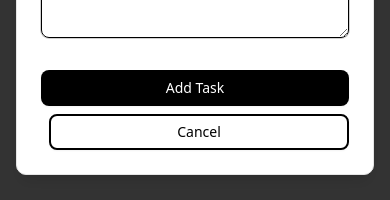
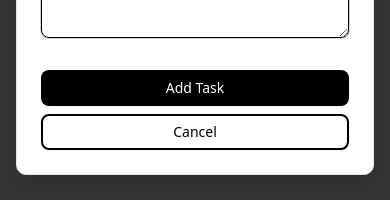
Before and after one commit to mubashir-irfan/wake_todo_frontend, a Next.js app: page / in a window 390 px wide. Both pictures are taken after a click on the button "Add Task". Shown: the part 401-601 px from the top of the page. Built offline with nearby package versions, Linux system fonts and the light colour scheme; no server answers.

Commit message:
ui responsiveness fixes
Signed-off-by: Muhammad Mubashir Irfan <mubashir.irfan37@gmail.com>

```diff
--- a/src/app/page.tsx
+++ b/src/app/page.tsx
@@ -9,7 +9,7 @@ export default function Home() {
       <Header />
       <main className="flex-grow">
         <div className="w-full h-full flex justify-center p-8">
-          <div className="w-1/3 h-1/2">
+          <div className="w-full h-full lg:w-[40%] lg:h-1/2">
             <TodoList />
           </div>
         </div>
--- a/src/components/TaskModal.tsx
+++ b/src/components/TaskModal.tsx
@@ -102,7 +102,7 @@ function TaskModal({ task, isOpen, onClose }: TaskModalProps) {
         </Button>
       }
       secondaryButton={
-        <Button type="button" variant="secondary" onClick={onModalClose} className="ms-2">
+        <Button type="button" variant="secondary" onClick={onModalClose}>
           Cancel
         </Button>
       }
--- a/src/shared/components/Header.tsx
+++ b/src/shared/components/Header.tsx
@@ -27,7 +27,7 @@ const Header = () => {
   }, [selectedTask])
 
   return (
-    <header className="bg-background-light-secondary dark:bg-background-dark-secondary lg:border-b lg:border-border-light border-solid dark:border-0">
+    <header className="bg-background-light-secondary dark:bg-background-dark-secondary border-b border-border-light border-solid">
       <div className='flex justify-between items-center p-4'>
         <div className='flex gap-4 items-center'>
           <Icon icon={<FaCheckDouble size={24} />} />
--- a/src/shared/components/Modal.tsx
+++ b/src/shared/components/Modal.tsx
@@ -38,8 +38,10 @@ function Modal({
         </DialogHeader>
         <div className="grid gap-4 py-4">{children}</div>
         <DialogFooter>
-          {secondaryButton}
-          {primaryButton}
+          <div className='flex flex-col-reverse sm:flex-row gap-2'>
+            {secondaryButton}
+            {primaryButton}
+          </div>
         </DialogFooter>
       </DialogContent>
     </Dialog>
```
Also changed, not shown: 1 other file (tests, documents, lock files or other folders).
